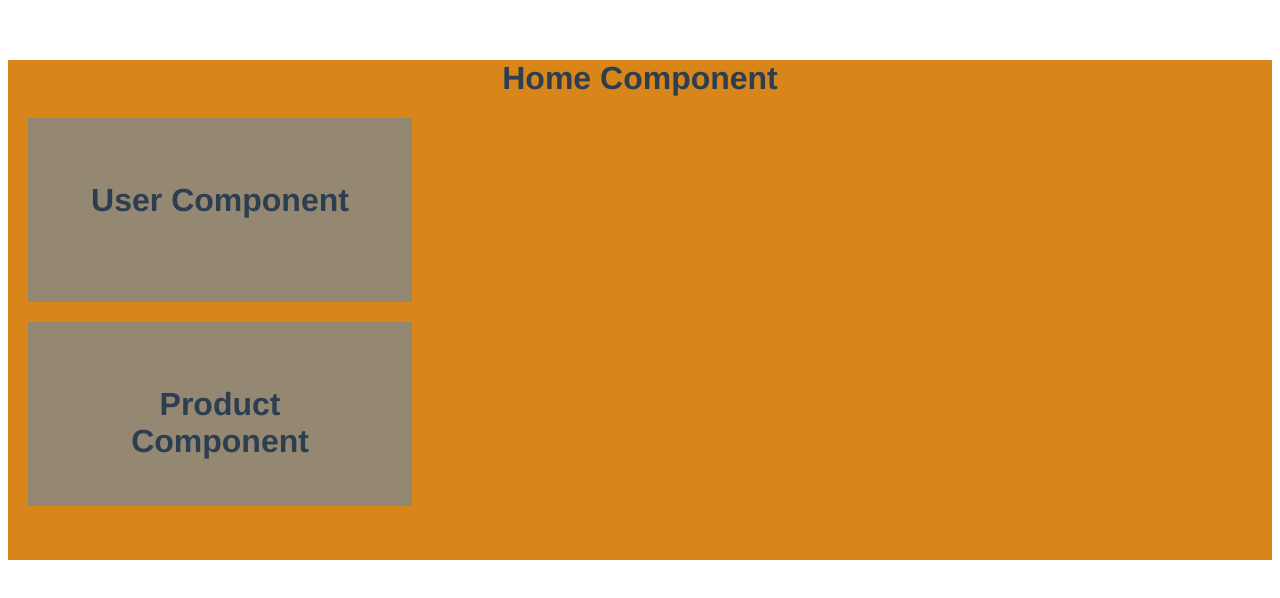
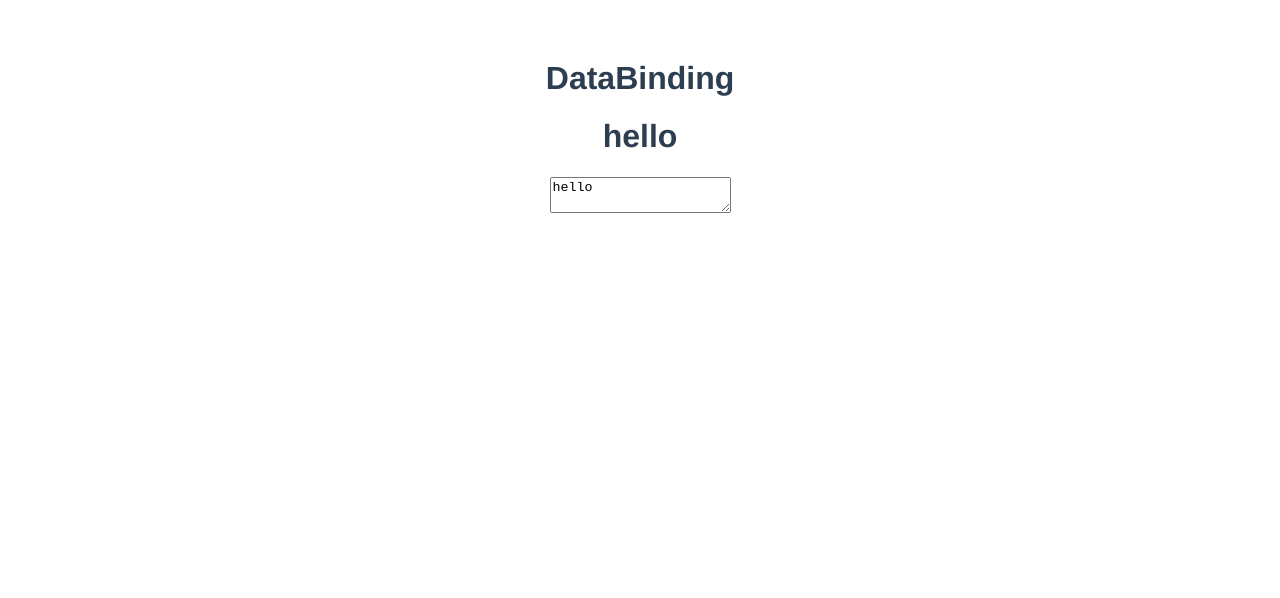
Before and after one commit to Anoop-sharma1/Vuejs, a Vue app: page / in a window 1280 px wide. Shown: the top 598 px of the page. Built offline with nearby package versions, Linux system fonts and the light colour scheme.

Commit message:
Completed till lec11 class And Style Bindings

```diff
--- a/src/App.vue
+++ b/src/App.vue
@@ -1,18 +1,24 @@
 <template>
   <!-- <img alt="Vue logo" src="./assets/logo.png"> -->
   <!-- <HelloWorld msg="Welcome to Your Vue.js App"/> -->
-  <Home data='Anoop Sharma' msg='hiii'/>
+  <!-- <Home data='Anoop Sharma' msg='hiii'/> -->
+  <!-- <ClassBinding/> -->
+  <DataBinding/>
 </template>
 
 <script>
 // import HelloWorld from './components/HelloWorld.vue'
-import Home from './components/Home.vue'
+// import Home from './components/Home.vue'
+// import ClassBinding from './components/ClassBinding'
+import DataBinding from './components/DataBinding'
 
 export default {
   name: 'App',
   components: {
     // HelloWorld,
-    Home
+    // Home,
+    // ClassBinding
+    DataBinding
   }
 }
 </script>
--- /dev/null
+++ b/src/components/ClassBinding.vue
@@ -0,0 +1,34 @@
+<template>
+    <div>
+        <h1 class="home-style">Class And Style Binding</h1>
+        <h1 v-bind:style="{color:'blue'}">Style Binding</h1>
+        <h1 v-bind:class="{display:show}">Class Binding With Object</h1>
+        <h1 v-bind:class="[arrayClass]">Class Binding With Array</h1>
+    </div>
+</template>
+
+<script>
+export default {
+    name:"ClassBinding",
+    data(){
+        return {
+            show:true,
+            arrayClass : 'array'
+        }
+    }
+}
+</script>
+
+<style scoped>
+    .home-style{
+        color:goldenrod
+    }
+
+    .display{
+        background-color: hotpink;
+    }
+
+    .array{
+        background-color: cyan;
+    }
+</style>
--- /dev/null
+++ b/src/components/DataBinding.vue
@@ -0,0 +1,18 @@
+<template>
+    <div>
+        <h1>DataBinding</h1>
+        <h1>{{ message }}</h1>
+        <textarea type="text" v-model="message" />
+    </div>
+</template>
+
+<script>
+export default {
+    name: 'DataBinding',
+    data() {
+        return {
+            message: "hello"
+        }
+    }
+}
+</script>
--- a/src/components/Home.vue
+++ b/src/components/Home.vue
@@ -1,9 +1,10 @@
 <template>
 <div>
-    <h1>Home Component</h1>
-    <users/>
-    <products/>
+    <!-- <h1>Home Component</h1> -->
+    <!-- <users/> -->
+    <!-- <products/> -->
     <!-- <h1 v-if="show">For Loop in Vue Js </h1> -->
+    <!-- <Template/> -->
     <!-- <table>
         <tr>
             <td>Id</td>
@@ -25,8 +26,10 @@
 </template>
 
 <script>
-import Users from './Users'
-import Products from './Products'
+// import Template from './Template'
+// import Users from './Users'
+// import Products from './Products'
+
 export default {
 name : 'Home',
 props : {
@@ -34,8 +37,9 @@ props : {
     msg : String
   },
   components:{
-      Users,
-      Products
+    //   Users,
+    //   Products,
+    //   Template
   },
 data() {
     return {
@@ -52,8 +56,10 @@ data() {
 </script>
 
 <style scoped>
-    div{
+    /* div{
         background-color:rgb(216, 133, 25);
         height: 500px;
-    }
+    } */
+
+
 </style>
--- /dev/null
+++ b/src/components/Template.vue
@@ -0,0 +1,32 @@
+<template>
+    <div>
+        <p v-html="rawHtml"></p>
+        <h1>
+            Template in Vue Js
+        </h1>
+        <h3 v-once >{{name}}</h3>
+        <h3>{{name}}</h3>
+        <button v-on:click="updateText()">Click</button>
+    </div>
+</template>
+
+<script>
+export default {
+  name: 'Template',
+  data(){
+      return {
+          name: 'Anoop',
+          a:10,
+          b:20,
+          rawHtml: "<h1>Raw Html</h1>"
+      }
+  },
+
+  methods: {
+      updateText() {
+          this.name = 'Anoop Sharma';
+      }
+
+  }
+};
+</script>
--- a/src/components/Users.vue
+++ b/src/components/Users.vue
@@ -5,6 +5,7 @@
 </template>
 
 <script>
+
 export default {
     name:'users',
 }
```
